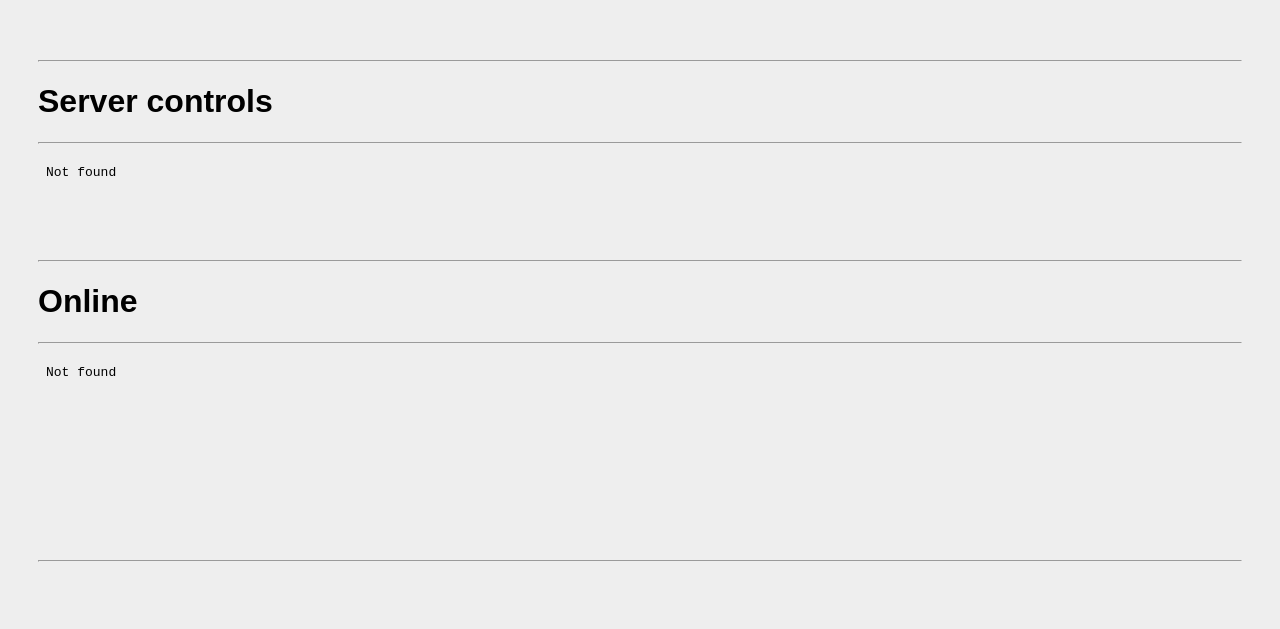
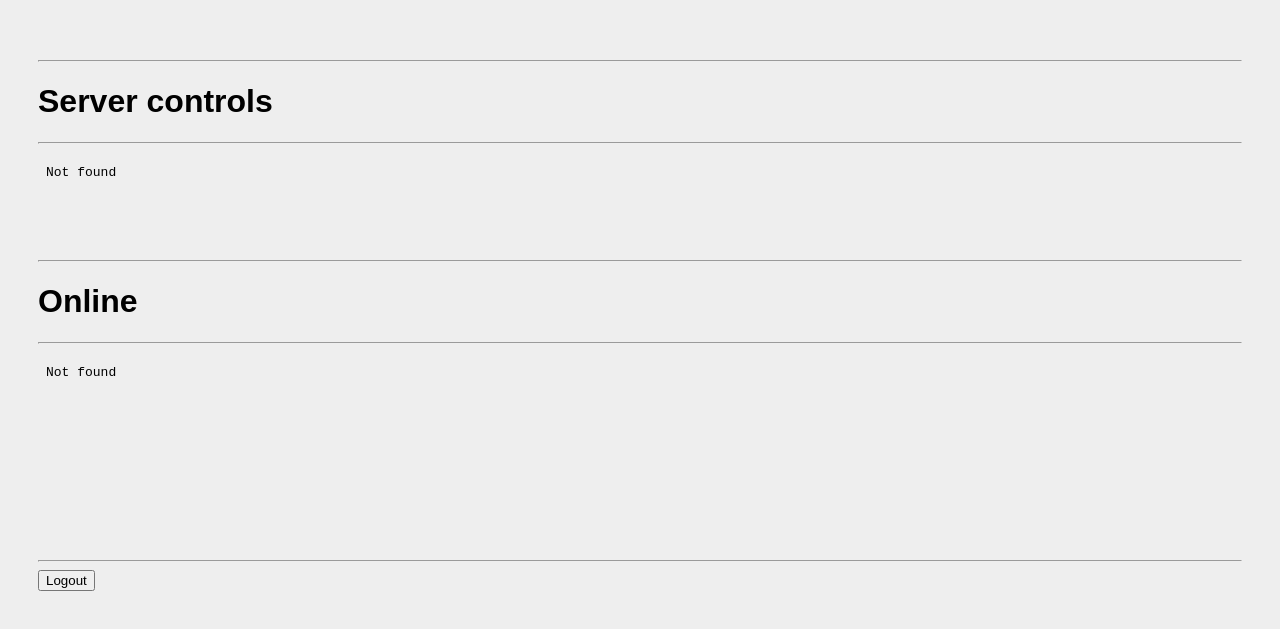
Before and after one commit to zach-pike/BedrockBackend, a website: page html/homePage.html in a window 1280 px wide. Shown: the part 1403-2032 px from the top of the page. Before the commit the page ends 2011 px from the top, so only its background shows below. Drawn offline with nearby package versions, Linux system fonts and the light colour scheme; no server answers.

Commit message:
added logout button

```diff
--- a/html/homePage.html
+++ b/html/homePage.html
@@ -66,5 +66,6 @@
         <hr>
         <iframe src="online" id='online' width="550" height="200" frameborder="0"></iframe>
         <hr>
+        <button onclick='location.reload()'>Logout</button>
     </body>
 </html>
```
